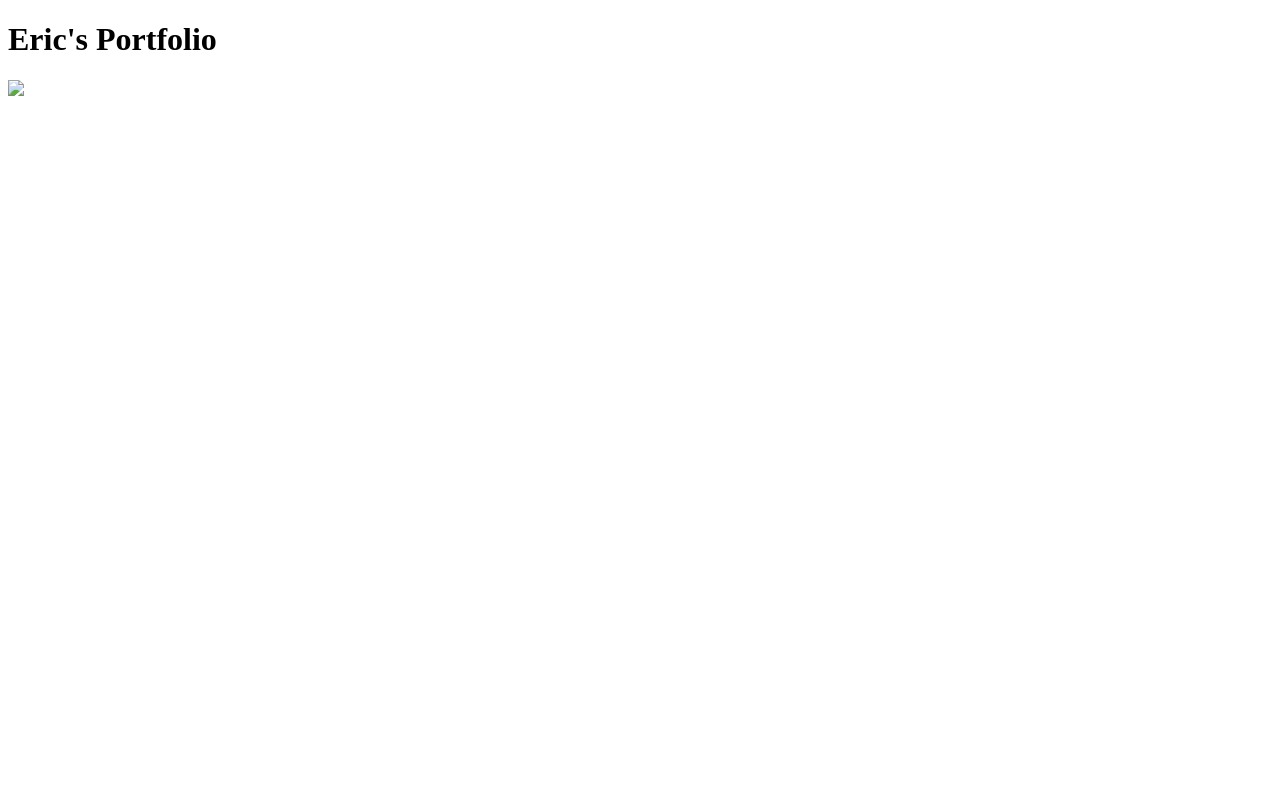
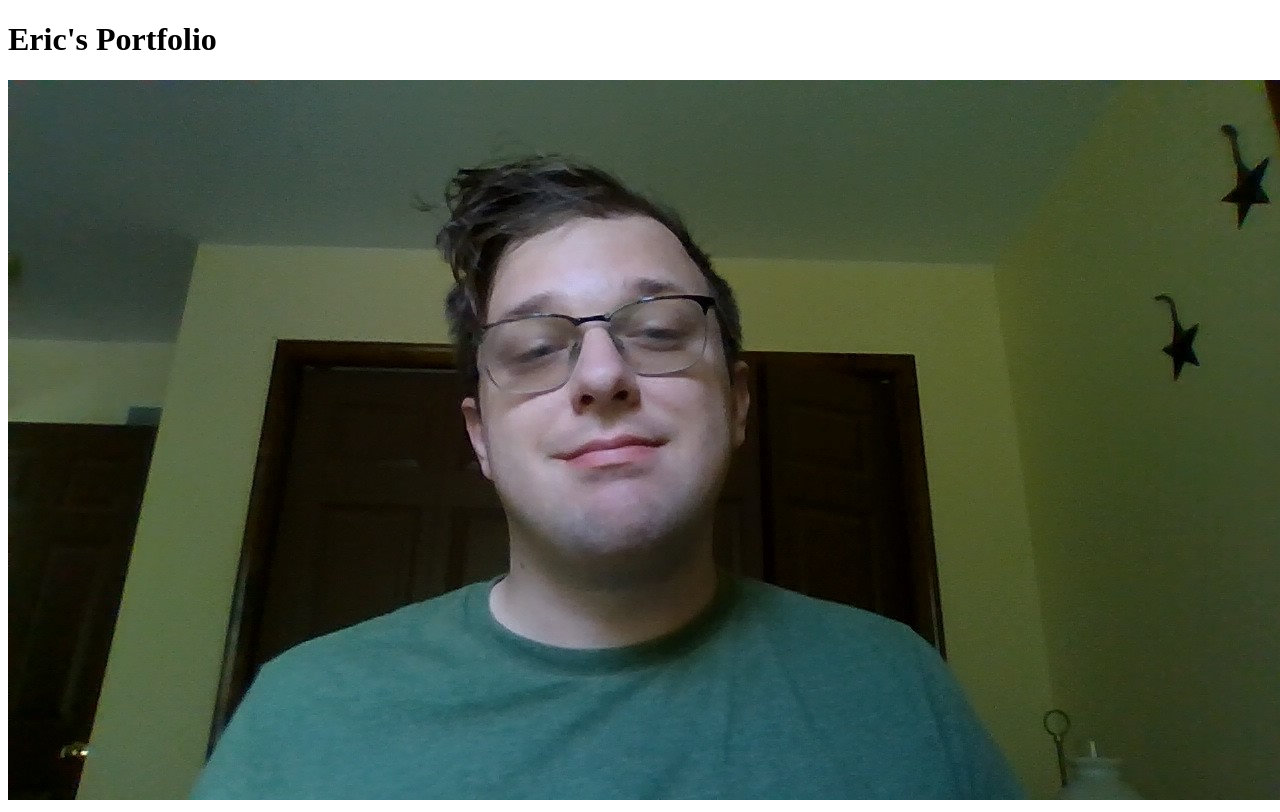
Before and after one commit to ewolfe741/ewolfe741.github.io, a plain HTML site: page index.html in a window 1280 px wide. Drawn offline with Linux system fonts and the light colour scheme.

Commit message:
Add files via upload
fixed an issue in code where <img src=".\biopic1.jpg"> did not contain file extension

```diff
--- a/index.html
+++ b/index.html
@@ -7,6 +7,6 @@
 </head>
 <body>
     <h1>Eric's Portfolio</h1>
-    <img src=".\biopic1.">
+    <img src=".\biopic1.jpg">
 </body>
 </html>
```
